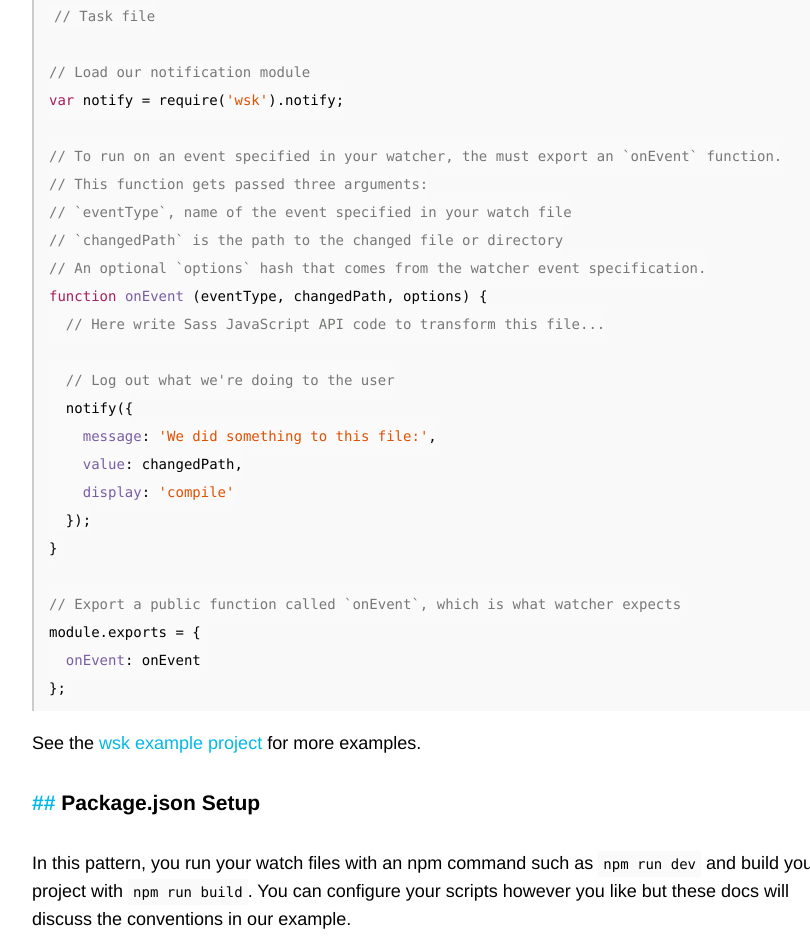
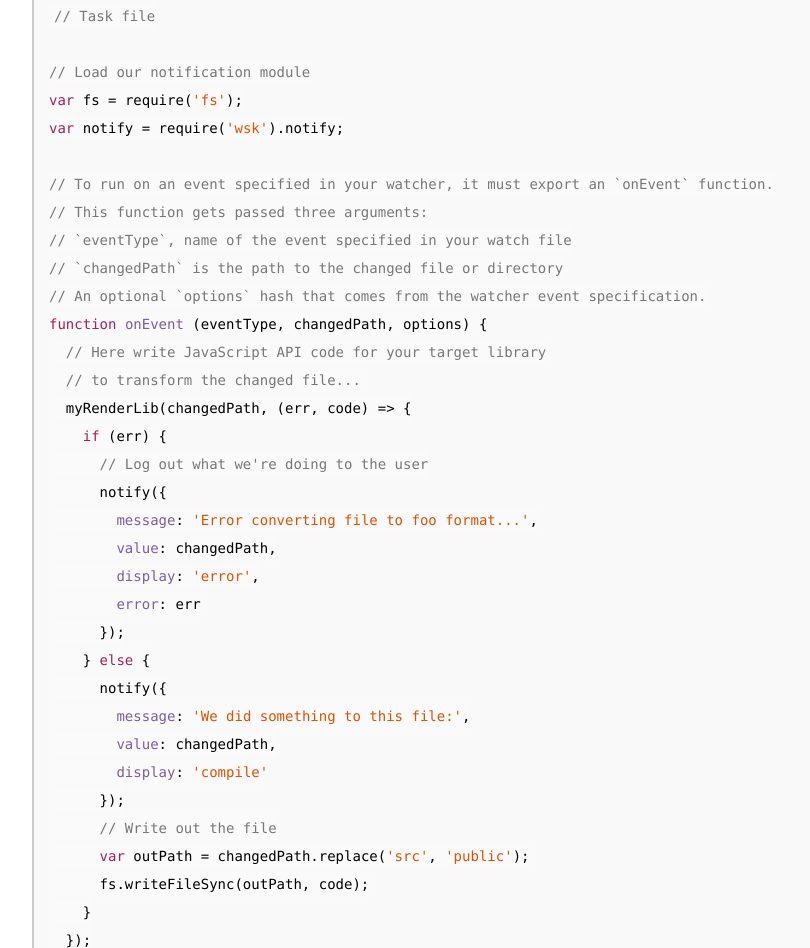
Before and after one commit to bloomberg/wsk, a website: page public/index.html in a window 1280 px wide. Shown: the part 9760-10708 px from the top of the page, without its empty margins (268-1078 px from the left). Drawn offline with Linux system fonts and the light colour scheme.

Commit message:
build latest docs

```diff
--- a/public/index.html
+++ b/public/index.html
@@ -236,21 +236,36 @@ watcher.add(watchGroups, <span class="hljs-function"><span class="hljs-keyword">
 <pre><code><span class="hljs-comment">// Task file</span>
 
 <span class="hljs-comment">// Load our notification module</span>
+<span class="hljs-keyword">var</span> fs = <span class="hljs-built_in">require</span>(<span class="hljs-string">'fs'</span>);
 <span class="hljs-keyword">var</span> notify = <span class="hljs-built_in">require</span>(<span class="hljs-string">'wsk'</span>).notify;
 
-<span class="hljs-comment">// To run on an event specified in your watcher, the must export an `onEvent` function.</span>
+<span class="hljs-comment">// To run on an event specified in your watcher, it must export an `onEvent` function.</span>
 <span class="hljs-comment">// This function gets passed three arguments:</span>
 <span class="hljs-comment">// `eventType`, name of the event specified in your watch file</span>
 <span class="hljs-comment">// `changedPath` is the path to the changed file or directory</span>
 <span class="hljs-comment">// An optional `options` hash that comes from the watcher event specification.</span>
 <span class="hljs-function"><span class="hljs-keyword">function</span> <span class="hljs-title">onEvent</span> (<span class="hljs-params">eventType, changedPath, options</span>) </span>{
-  <span class="hljs-comment">// Here write Sass JavaScript API code to transform this file...</span>
-
-  <span class="hljs-comment">// Log out what we're doing to the user</span>
-  notify({
-    <span class="hljs-attr">message</span>: <span class="hljs-string">'We did something to this file:'</span>,
-    <span class="hljs-attr">value</span>: changedPath,
-    <span class="hljs-attr">display</span>: <span class="hljs-string">'compile'</span>
+  <span class="hljs-comment">// Here write JavaScript API code for your target library</span>
+  <span class="hljs-comment">// to transform the changed file...</span>
+  myRenderLib(changedPath, (err, code) =&gt; {
+    <span class="hljs-keyword">if</span> (err) {
+      <span class="hljs-comment">// Log out what we're doing to the user</span>
+      notify({
+        <span class="hljs-attr">message</span>: <span class="hljs-string">'Error converting file to foo format...'</span>,
+        <span class="hljs-attr">value</span>: changedPath,
+        <span class="hljs-attr">display</span>: <span class="hljs-string">'error'</span>,
+        <span class="hljs-attr">error</span>: err
+      });
+    } <span class="hljs-keyword">else</span> {
+      notify({
+        <span class="hljs-attr">message</span>: <span class="hljs-string">'We did something to this file:'</span>,
+        <span class="hljs-attr">value</span>: changedPath,
+        <span class="hljs-attr">display</span>: <span class="hljs-string">'compile'</span>
+      });
+      <span class="hljs-comment">// Write out the file</span>
+      <span class="hljs-keyword">var</span> outPath = changedPath.replace(<span class="hljs-string">'src'</span>, <span class="hljs-string">'public'</span>);
+      fs.writeFileSync(outPath, code);
+    }
   });
 }
 
@@ -259,7 +274,7 @@ watcher.add(watchGroups, <span class="hljs-function"><span class="hljs-keyword">
   <span class="hljs-attr">onEvent</span>: onEvent
 };
 </code></pre>
-<p>See the <a href="https://github.com/bloomberg/wsk.example/tree/master/build/tasks">wsk example project</a> for more examples.</p>
+<p>See the <a href="https://github.com/bloomberg/wsk.example/tree/master/build/tasks">wsk example project</a> for production examples.</p>
 </div><div class="scroll-section"><h3 id="packagejson-setup"><a class="anchor-link" href="#packagejson-setup">##</a> Package.json Setup</h3><p>In this pattern, you run your watch files with an npm command such as <code>npm run dev</code> and build your project with <code>npm run build</code>. You can configure your scripts however you like but these docs will discuss the conventions in our example.</p>
 <p>Each dev command starts with <code>dev:</code> and points to watcher files. Build commands start with <code>build:</code> and point to build task files. We add a <code>predev</code> tasks that builds your files every time you start up the dev process.</p>
 <pre><code>{
```
Also changed, not shown: src/html/_pages/input-README.md (+24 -9 lines).
